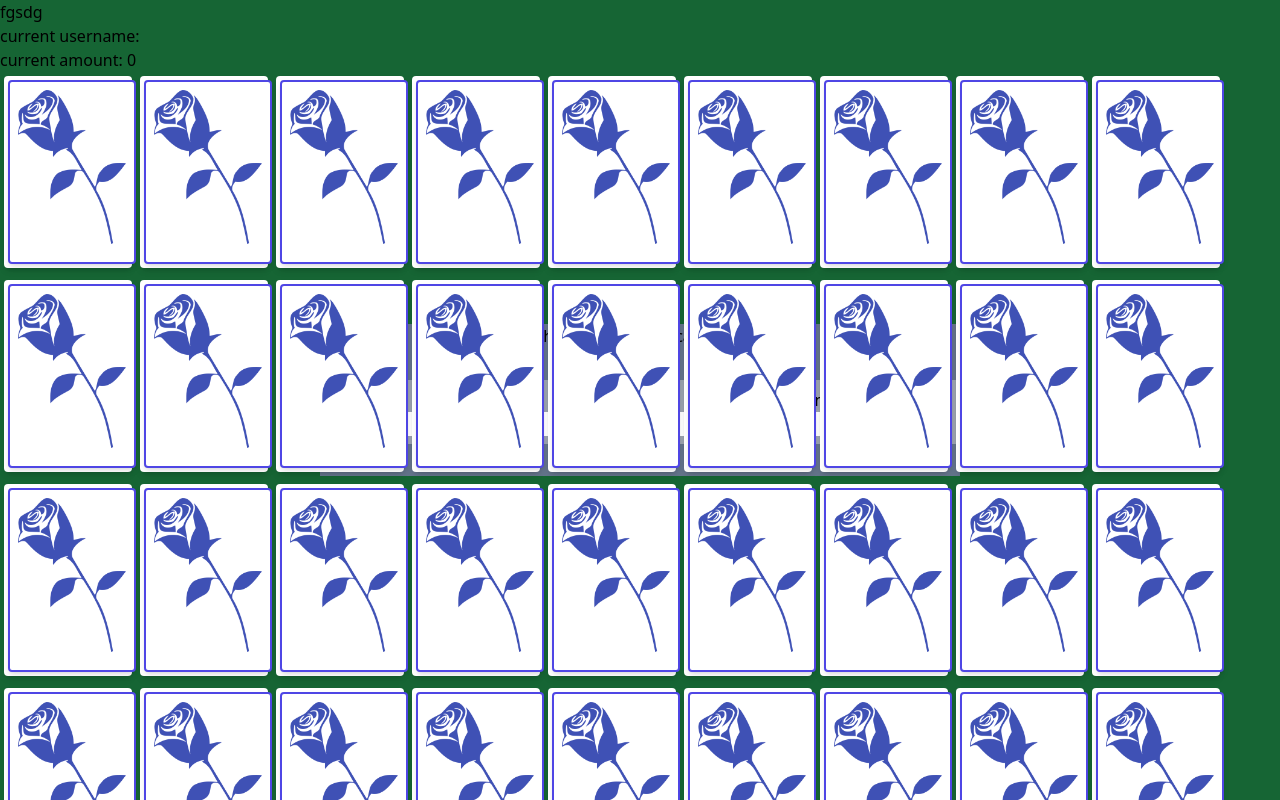
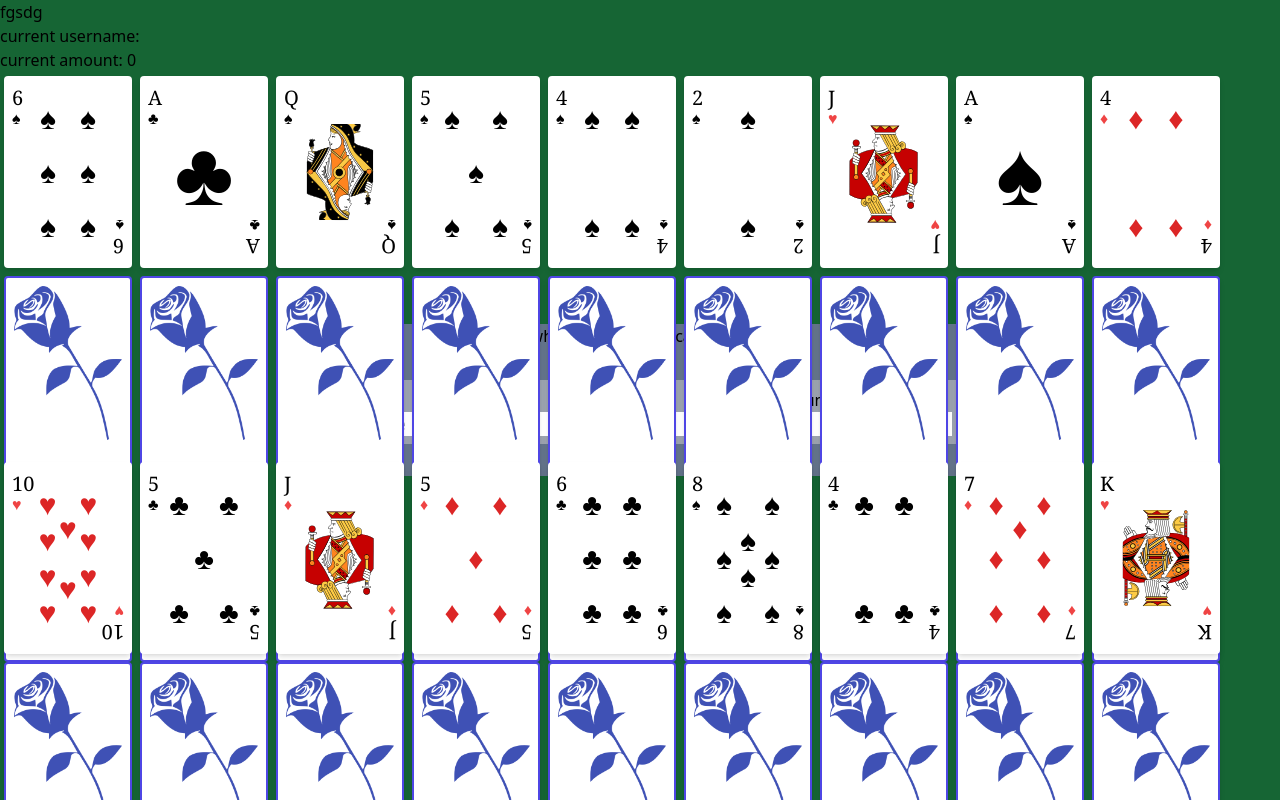
Before and after one commit to mjapanwala/blackjackofficial, a Next.js app: page / in a window 1280 px wide. Built offline with nearby package versions, Linux system fonts and the light colour scheme.

Commit message:
new stuff

```diff
--- a/package.json
+++ b/package.json
@@ -9,10 +9,13 @@
   "dependencies": {
     "@tanstack/react-query": "^4.0.10",
     "formik": "^2.2.9",
+    "framer-motion": "^6.2.4",
     "next": "latest",
     "react": "^17.0.2",
+    "react-confetti": "^6.1.0",
     "react-dom": "^17.0.2",
     "react-h5-audio-player": "^3.8.4",
+    "react-use": "^17.4.0",
     "yup": "^0.32.11"
   },
   "devDependencies": {
@@ -22,6 +25,6 @@
     "autoprefixer": "^10.4.8",
     "postcss": "^8.4.14",
     "tailwindcss": "^3.1.7",
-    "typescript": "4.0"
+    "typescript": "4.3.2"
   }
 }
--- a/pages/index.tsx
+++ b/pages/index.tsx
@@ -1,11 +1,13 @@
 import Link from "next/link";
-import { useState, useEffect } from "react";
+import React,{ useState, useEffect } from "react";
 import Form from "@components/form";
 import { useGame } from "@containers/GameContainer";
 import useLocalStorage from "@components/useLocalStorage";
 import Card from "../../v2/src/components/card";
 import Deck from "@components/deck";
 import Random from "@components/Random";
+
+
 const Input: React.FC = ({ ...other }) => {
   const [input, setInput] = useState("");
   const { username, amount, deck } = useGame();
@@ -27,6 +29,7 @@ const Input: React.FC = ({ ...other }) => {
         {!username && modal}
         <Deck />
         <Random/>
+
       </div>
     </>
   );
--- a/src/components/BackOfTheCard.tsx
+++ b/src/components/BackOfTheCard.tsx
@@ -1,23 +1,14 @@
-import React, { useEffect, useContext, useState } from 'react'
+import React, { useEffect, useContext, useState } from "react";
 
-import { useGame } from '@containers/GameContainer';
+import { useGame } from "@containers/GameContainer";
 export default function BackOfTheCard() {
-  const [flipCount, setFlipCount] = useState(0)
-  const {deck} = useGame()
-  const handleMouse = (e) => {
-
-    console.log(e)
-    const newAudio = new Audio("\mixkit-fast-double-click-on-mouse-275.wav")
-    newAudio.play()
-  }
+  const { deck } = useGame();
 
   return (
-    <>
-    <div onMouseOver={handleMouse} className='rotational backface-hidden border-double border-2 border-indigo-600 transition-all  m-1 w-32 rounded bg-white mb-2 relative  shadow-md cursor-pointer h-full justify-between p-2 '>
-    <div className=' '>
-      <img src="\2028480-3f51b5.png"/>
+    <div className="  border-double border-2 border-indigo-600 transition-all  m-1 w-32 rounded bg-white mb-2 relative  shadow-md cursor-pointer h-full justify-between p-2 ">
+      <div className=" ">
+        <img src="\2028480-3f51b5.png" />
+      </div>
     </div>
-   </div>
-    </>
-  )
+  );
 }
--- /dev/null
+++ b/src/components/CustomConfetti.tsx
@@ -0,0 +1,11 @@
+import React from "react";
+import Confetti from "react-confetti";
+import useWindowSize from "react-use/lib/useWindowSize";
+
+type Props = {};
+
+export default function CustomConfetti({}: Props) {
+  const { width, height } = useWindowSize();
+
+  return <Confetti width={width} height={height} />;
+}
--- /dev/null
+++ b/src/components/Input.tsx
@@ -0,0 +1,13 @@
+import React from 'react'
+import {motion} from 'framer-motion'
+export default function Input({x, setX}) {
+  return (
+    <>
+    <input onChange={e=> setX(e.target.value)}/>
+    <motion.div
+    animate={{ x: 100 }}
+    transition={{ ease: "easeOut", duration: 2 }}
+  />
+  </>
+  )
+}
--- /dev/null
+++ b/src/components/Player.tsx
@@ -0,0 +1,7 @@
+import React from 'react'
+
+export default function Player() {
+  return (
+    <div>Player</div>
+  )
+}
--- a/src/components/card.tsx
+++ b/src/components/card.tsx
@@ -1,10 +1,14 @@
-import React from "react";
+import React, { useState, useEffect } from "react";
 import { useGame } from "@containers/GameContainer";
 import Jack from "./Jack";
 import Queen from "./Queen";
 import King from "./King";
 import BackOfTheCard from "./BackOfTheCard";
+import Confetti from "react-confetti";
+import {AnimatePresence, motion, useAnimation} from "framer-motion"
+import Input from "./Input";
 export default function Card({ card: { name, value, design } }) {
+  const [showThings, setShowThings ] = useState(true)
   const designMap = {
     diamonds: <>&#9830;</>,
     hearts: <>&#9829;</>,
@@ -13,7 +17,6 @@ export default function Card({ card: { name, value, design } }) {
   };
   const isRed = design === "hearts" || design === "diamonds";
   const icon = designMap[design];
-
   const GenerateInside = () => {
     const styleChoice = isRed
       ? "  text-3xl text-red-600"
@@ -83,7 +86,6 @@ export default function Card({ card: { name, value, design } }) {
         );
         break;
       case 7:
-
         return (
           <div id="card7" className="flex  justify-evenly  h-full p-2">
             <div className="flex flex-col justify-between">
@@ -216,8 +218,89 @@ export default function Card({ card: { name, value, design } }) {
       </div>
     );
   };
+
+  const [front, setFront] = useState(false);
+  const [intervalId, setIntervalId] = useState<NodeJS.Timeout>();
+  const [currentEnterTime, setEnterTime] = useState(undefined);
+  const [currentLeaveTime, setLeaveTime] = useState(undefined);
+  const [x, setX] = useState(0);
+  const [y, setY] = useState(0);
+  const controls = useAnimation()
+  // console.log(1660336410376 -1660336409375 )
+  // When enter, write the time using .getTime()
+  useEffect(() => {
+    if (currentEnterTime >=5) {
+      clearInterval(intervalId)
+    }
+  }, [currentEnterTime])
+  // useEffect(() => {
+  //   controls.start({
+  //     x: "100%",
+  //     backgroundColor: "#f00",
+  //     transition: {duration: 3},
+  //   })
+  // }, [])
+
+  const handleMouseEnter = (e) => {
+    // const newAudio = new Audio("mixkit-fast-double-click-on-mouse-275.wav");
+    // newAudio.play();
+    // When enter, write the time using .getTime()
+    const firstEntered = new Date().getTime();
+    // Start an interval and save it interval variable, just so that variable can be used to stop the interval at somepoint!
+    let interval = setInterval(() => {
+      //update state using updator function
+      setEnterTime((prev) => {
+        // After 1 second, get the new time and save it to newTimeValue
+        const newTimeValue = new Date().getTime();
+        // Find the difference between when we first entered the div vs after after a second
+        const millisecondsToSeconds = Math.floor(
+          (newTimeValue - firstEntered) / 1000
+        );
+        //return that time into setEnterTime and have it rerender state
+        return millisecondsToSeconds;
+      });
+      // so this part is correct, you are setting an interval when the guy brings his mouse over, which will calculate the time between the moment the interval started and the current time
+      // and sets it to a state variable called currentEnterTime
+      //update every second
+    }, 1000);
+    setIntervalId(interval);
+  };
+
+  const handleMouseLeave = () => {
+    clearInterval(intervalId);
+    setEnterTime(0);
+  };
+
+
+const handleMe = (e) => {
+  console.log(e)
+}
+
   return (
-    <>
+    <div onMouseEnter={handleMouseEnter} onMouseLeave={handleMouseLeave}>
+
+     {/* <Input x={x} setX={setX}/> */}
+      <motion.div />
+     {/* <AnimatePresence>
+      {showThings && (
+              <motion.div
+              // variants={variants}
+              animate="lol"
+              exit={{opacity:0}}
+              style={{width: "200px", height: "200px", backgroundColor: 'red'}}
+             >
+              <motion.p
+              style={{width: "100px", height: "100px", backgroundColor: 'blue'}}
+              variants={lists}
+              animate="haha"
+           />
+           </motion.div>
+
+      )}
+
+    </AnimatePresence> */}
+
+      {currentEnterTime}
       <div className="m-1 w-32 rounded bg-white mb-2 relative shadow-md    hover:scale-x-125  cursor-pointer hover:shadow-2xl flex flex-col h-48 justify-between p-2 ">
         <CornerIcons />
 
@@ -227,11 +310,9 @@ export default function Card({ card: { name, value, design } }) {
           {GenerateInside()}
         </div>
         <CornerIcons flip />
-     <div className="absolute w-full inset-0 mb-2 ">
-     <BackOfTheCard/>
-     </div>
       </div>
 
-  </>
+      <BackOfTheCard />
+    </div>
   );
 }
```
Also changed, not shown: src/containers/GameContainer.tsx (+8 -0 lines), 1 other file (tests, documents, lock files or other folders). Lines whose indentation alone changed are shown as unchanged.
